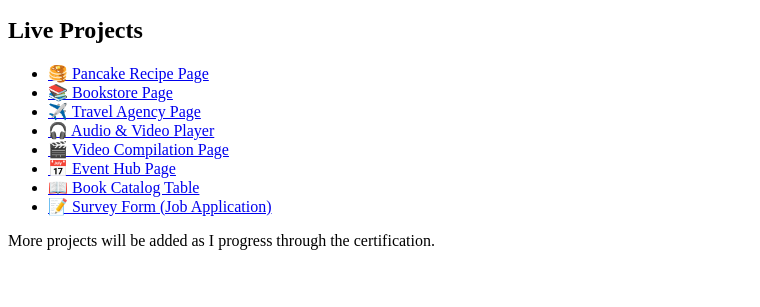
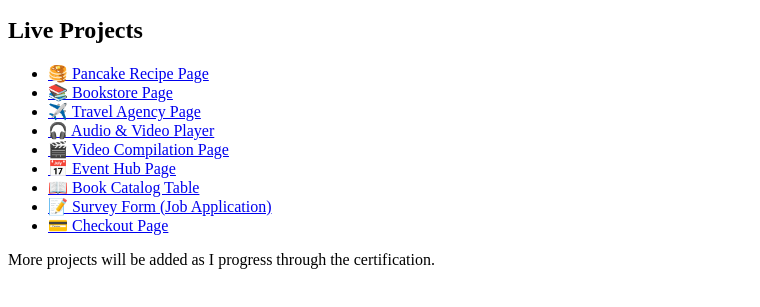
Before and after one commit to Ananya0213/responsive-web-design-freecodecamp, a plain HTML site: page index.html in a window 1280 px wide. Shown: the part 101-408 px from the top of the page, without its empty margins (0-760 px from the left). Drawn offline with Linux system fonts and the light colour scheme.

Commit message:
Add checkout page to landing page

```diff
--- a/index.html
+++ b/index.html
@@ -39,6 +39,10 @@
     <li>
       <a href="survey-form/">📝 Survey Form (Job Application)</a>
     </li>
+    <li>
+      <a href="checkout-page/">💳 Checkout Page</a>
+    </li>
+
 
 
 
```
